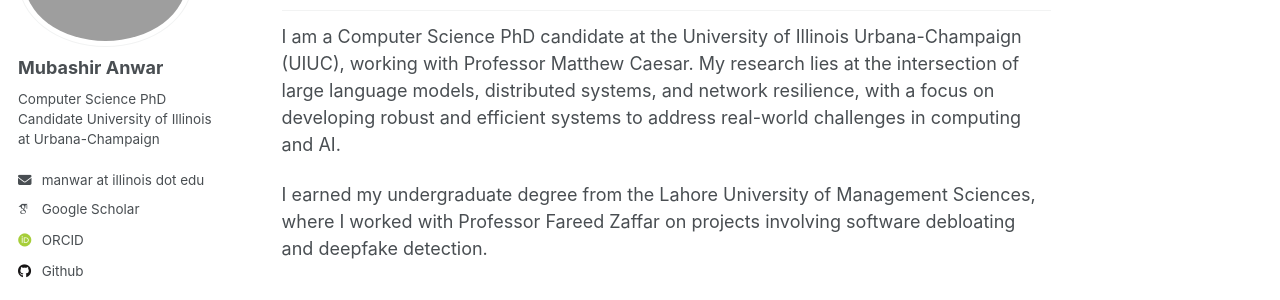
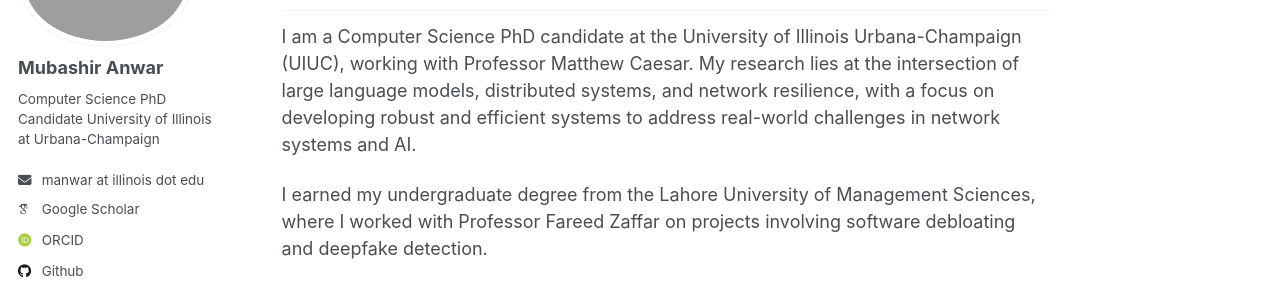
Before and after one commit to mudbri/mudbri.github.io, a Jekyll site: the page built from _pages/about.md, in a window 1280 px wide and 900 px high. Shown: the part 193-493 px from the top of the window. Built offline with Jekyll 4.4.1, drawn with Linux system fonts in a browser that asks for light colours; some web fonts are replaced.

Commit message:
Update about.md

```diff
--- a/_pages/about.md
+++ b/_pages/about.md
@@ -9,7 +9,7 @@ redirect_from:
 
 Bio
 ------
-I am a Computer Science PhD candidate at the University of Illinois Urbana-Champaign (UIUC), working with Professor Matthew Caesar. My research lies at the intersection of large language models, distributed systems, and network resilience, with a focus on developing robust and efficient systems to address real-world challenges in computing and AI.
+I am a Computer Science PhD candidate at the University of Illinois Urbana-Champaign (UIUC), working with Professor Matthew Caesar. My research lies at the intersection of large language models, distributed systems, and network resilience, with a focus on developing robust and efficient systems to address real-world challenges in network systems and AI.
 
 I earned my undergraduate degree from the Lahore University of Management Sciences, where I worked with Professor Fareed Zaffar on projects involving software debloating and deepfake detection.
 
```
